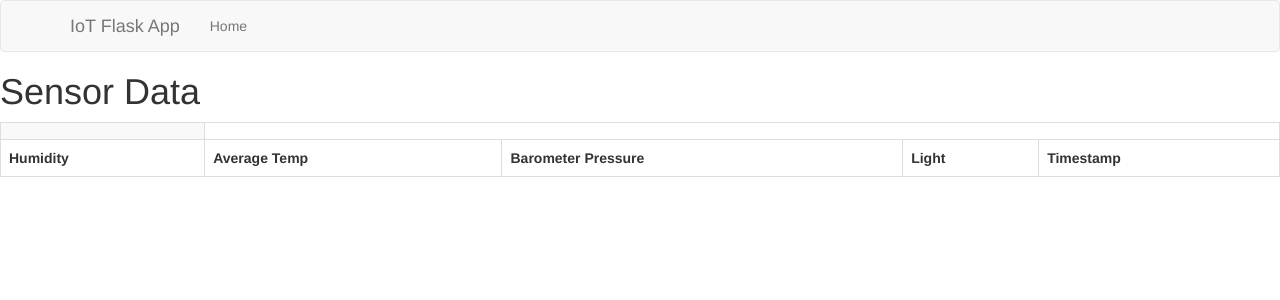
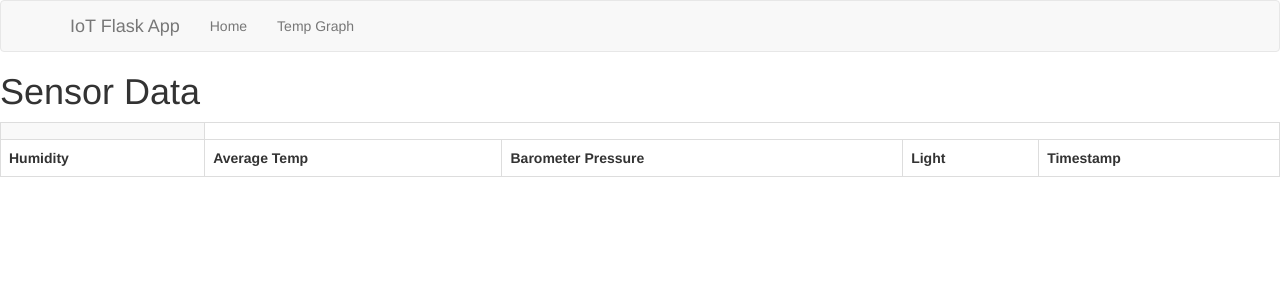
Before and after one commit to dscurrey/IoT, a Flask app: page / in a window 1280 px wide. Shown: the top 300 px of the page. Run offline with Flask 2, Linux system fonts and the light colour scheme; data that the repository does not hold is empty; some libraries are stand-ins or nearby versions.

Commit message:
Fixed bug

```diff
--- a/src/flaskapp/templates/base.html
+++ b/src/flaskapp/templates/base.html
@@ -20,6 +20,9 @@
                 <ul class="nav navbar-nav">
                     <li><a href="{{ url_for('index') }}">Home</a></li>
                 </ul>
+                <ul class="nav navbar-nav">
+                    <li><a href="{{ url_for('graph') }}">Temp Graph</a></li>
+                </ul>
             </div>
         </div>
     </nav>
--- a/src/flaskapp/templates/index.html
+++ b/src/flaskapp/templates/index.html
@@ -15,7 +15,7 @@
         </tr>
     </th>
     {% for item in data %}
-    {% if item.danger_level == 1 %}+
+    {% if item.danger_level == 1 %}
     <tr style="color: red;">
     {% else %}
     <tr>
```
